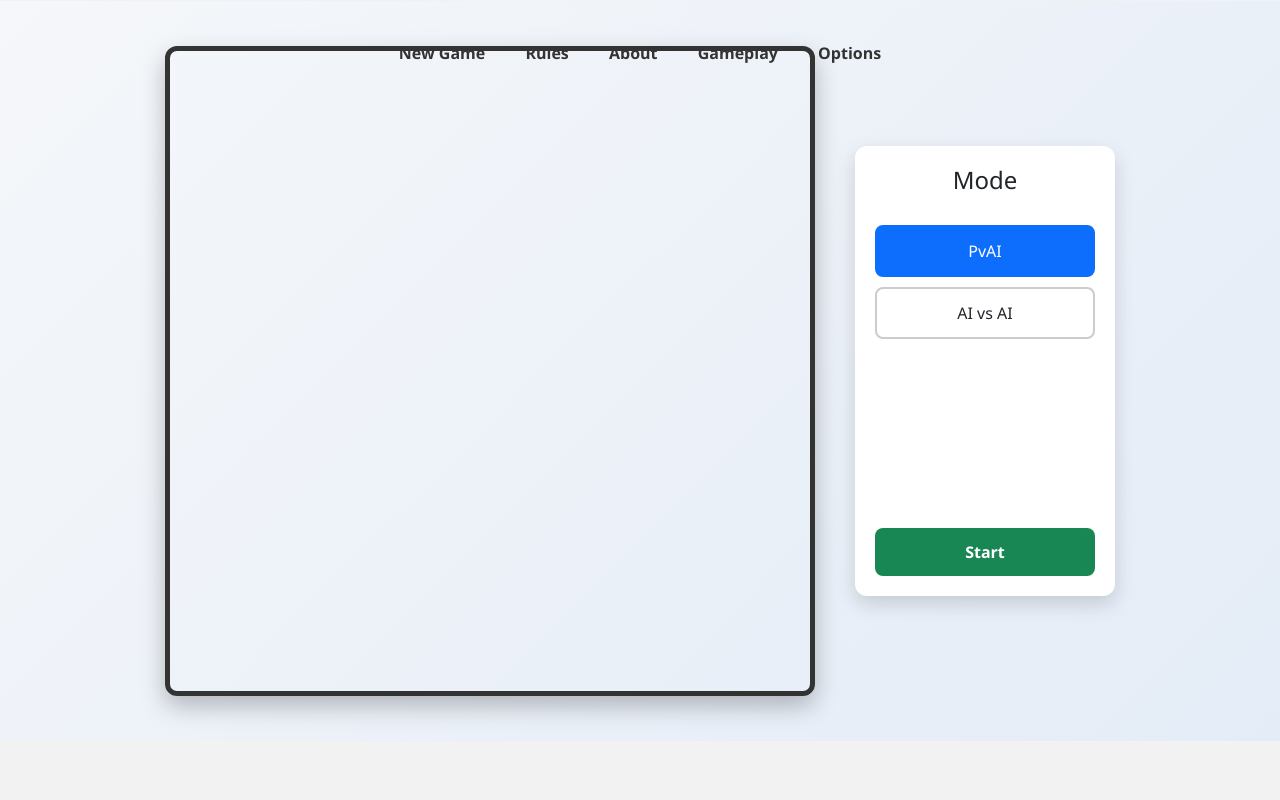
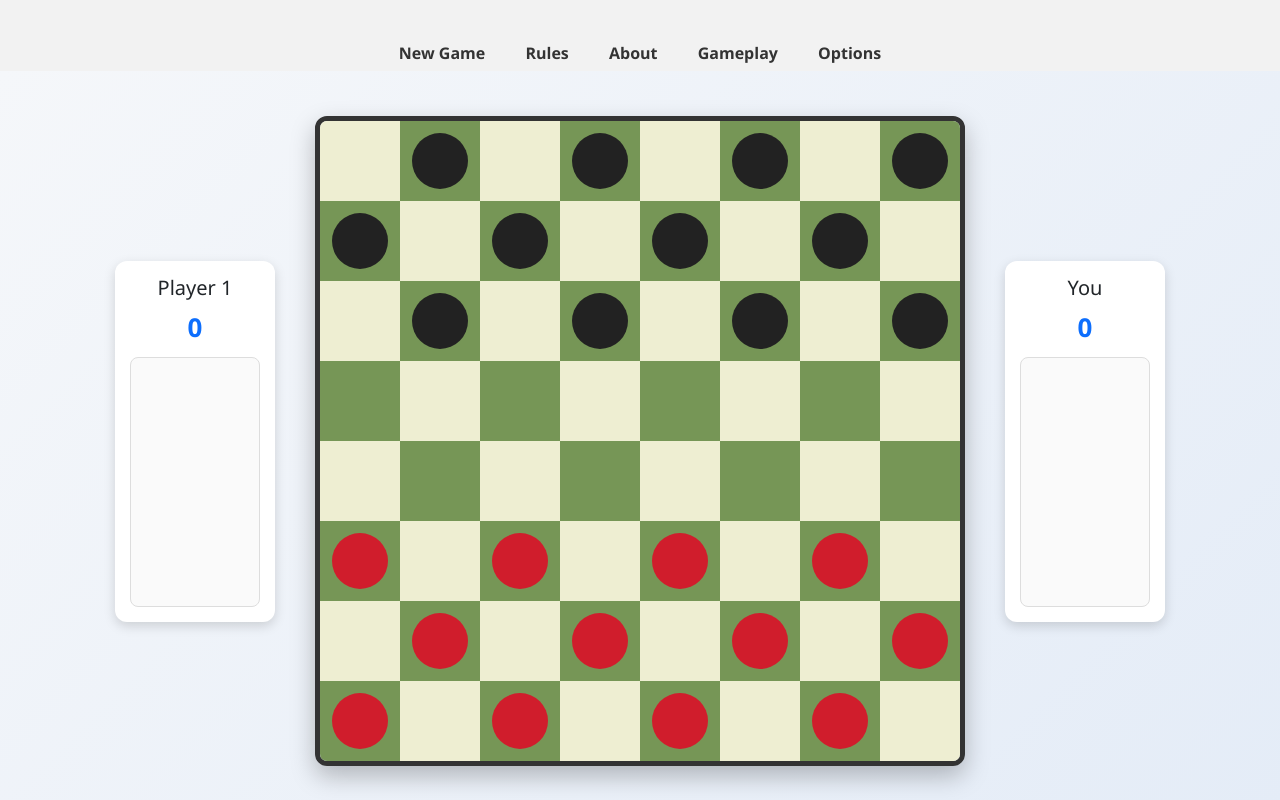
Before and after one commit to Ward005/BTL_AI, a plain HTML site: page index.html in a window 1280 px wide. Both pictures are taken after a click on the button "Start". Shown: the top 800 px of the page. Drawn offline with nearby package versions, Linux system fonts and the light colour scheme.

Commit message:
Tạo các ô cờ và đặt quân cờ đúng vị trí

```diff
--- /dev/null
+++ b/script.js
@@ -0,0 +1,102 @@
+// ===== ELEMENT =====
+const board = document.getElementById("board");
+
+// ===== STATE =====
+let gameMode = "pvai"; // pvai | aiai
+let aiDifficulty = "easy"; // easy | hard
+let gameStarted = false;
+let currentPlayer = "red";
+let selectedPiece = null;
+let noCaptureCount = 0;
+let moveCount = 1;
+
+// ===== INIT BOARD =====
+function initBoard() {
+  board.innerHTML = "";
+
+  for (let i = 0; i < 64; i++) {
+    const cell = document.createElement("div");
+    cell.classList.add("cell");
+
+    const row = Math.floor(i / 8);
+    const col = i % 8;
+
+    cell.dataset.row = row;
+    cell.dataset.col = col;
+
+    const isDark = (row + col) % 2 !== 0;
+
+    if (isDark) {
+      cell.classList.add("dark");
+
+      if (row < 3) {
+        const p = document.createElement("div");
+        p.classList.add("piece", "black");
+        cell.appendChild(p);
+      }
+
+      if (row > 4) {
+        const p = document.createElement("div");
+        p.classList.add("piece", "red");
+        cell.appendChild(p);
+      }
+    } else {
+      cell.classList.add("light");
+    }
+
+    board.appendChild(cell);
+  }
+}
+// ===== MODE =====
+document.querySelectorAll(".mode-item").forEach((item) => {
+  item.addEventListener("click", () => {
+    document
+      .querySelectorAll(".mode-item")
+      .forEach((i) => i.classList.remove("active"));
+
+    item.classList.add("active");
+    gameMode = item.dataset.mode;
+    const diffSection = document.getElementById("difficulty");
+    if (gameMode === "aiai") {
+      diffSection.classList.remove("d-none");
+    } else {
+      diffSection.classList.add("d-none");
+      aiDifficulty = "easy"; // default for PvAI
+    }
+  });
+});
+// Difficulty selector
+document.querySelectorAll(".diff-item").forEach((item) => {
+  item.addEventListener("click", () => {
+    document
+      .querySelectorAll(".diff-item")
+      .forEach((i) => i.classList.remove("active"));
+    item.classList.add("active");
+    aiDifficulty = item.dataset.diff;
+  });
+});
+// ===== START =====
+function resetMoves() {
+  document.getElementById("moves-red").innerHTML = "";
+  document.getElementById("moves-black").innerHTML = "";
+  moveCount = 1;
+  noCaptureCount = 0;
+}
+document.getElementById("startBtn").onclick = () => {
+  resetMoves();
+  gameStarted = true;
+  currentPlayer = "red";
+
+  document.getElementById("mode").style.display = "none";
+  document
+    .querySelectorAll(".player")
+    .forEach((i) => i.classList.remove("d-none"));
+
+  document.querySelector(".board").classList.remove("index");
+
+  initBoard();
+
+  if (gameMode === "aiai") {
+    aiAIGameLoop();
+  }
+};
--- a/style.css
+++ b/style.css
@@ -15,6 +15,7 @@ body {
   text-align: center;
   padding: 15px 0;
   margin-top: 25px;
+  margin-bottom: 70px;
 }
 
 .menu-btn {
```
